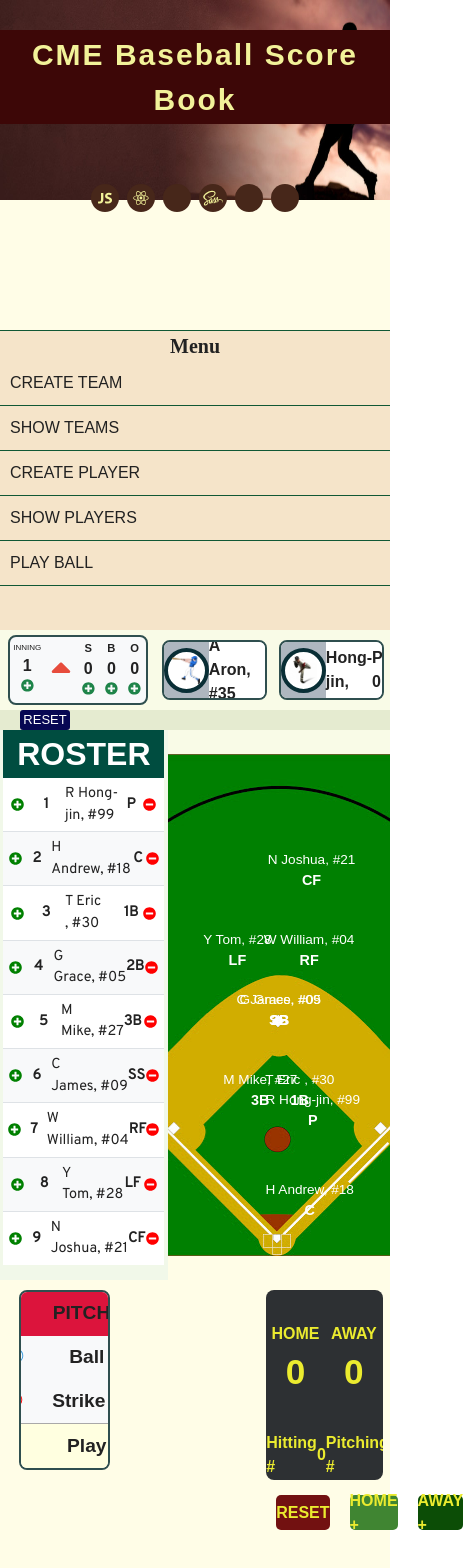
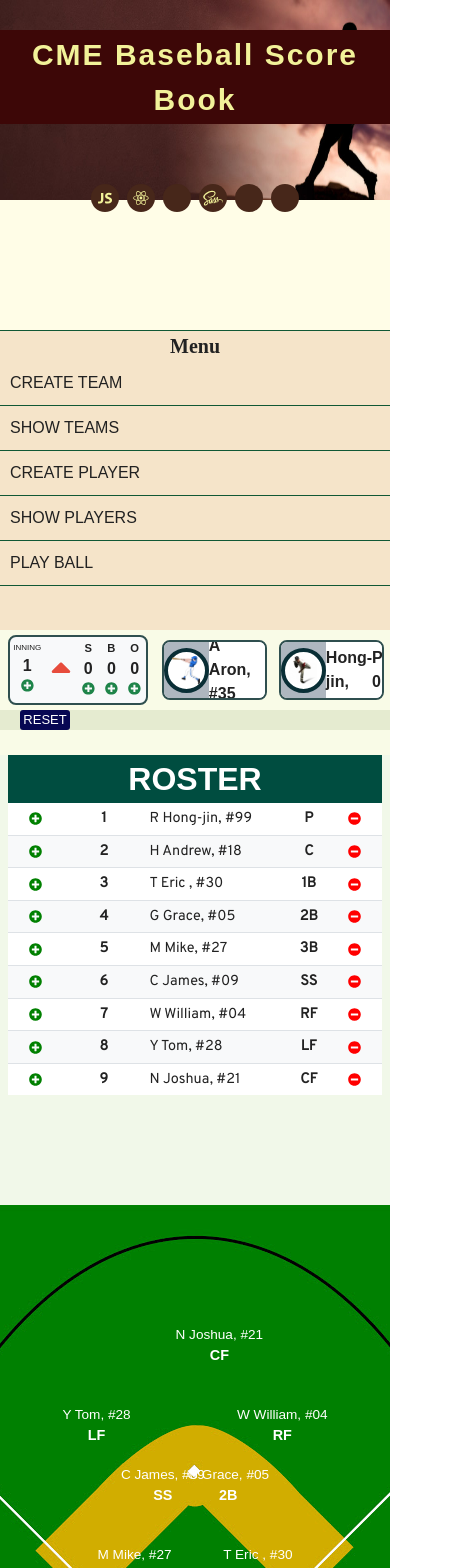
Before and after one commit to hiba02/cme-baseball-frontend, a React (Create React App) app: page /playball in a window 390 px wide. Shown: the top 1568 px of the page, 463 px wide, since content can reach past the window. Built offline with nearby package versions, Linux system fonts and the light colour scheme; a web font is replaced by a local one.

Commit message:
Fixed bug and build responsive app

```diff
--- a/src/App.js
+++ b/src/App.js
@@ -274,6 +274,7 @@ function App() {
             <Route path="/playball">
               <Playball
                 user={userInfo}
+                teamId={teamId}
                 players={playersInfo}
                 pitcher={pitcher}
                 hitter={hitter}
@@ -281,6 +282,7 @@ function App() {
                 toggleCheckFromHitterId={toggleCheckFromHitterId}
                 removePlayerById={removePlayerById}
                 getPitcherFromPlayerInfo={getPitcherFromPlayerInfo}
+                removePlayerByUniformNum={removePlayerByUniformNum}
               />
             </Route>
           </Switch>
--- a/src/App.scss
+++ b/src/App.scss
@@ -183,6 +183,6 @@ footer {
   section {
     float: none;
     width: 100%;
-    height: 800px;
+    height: 900px;
   }
 }
--- a/src/components/Playball.js
+++ b/src/components/Playball.js
@@ -12,6 +12,7 @@ import PlayballBottomScoreButton from "./PlayballBottomScoreButton";
 import "./Playball.scss";
 
 const Playball = ({
+  teamId,
   user,
   players,
   pitcher,
@@ -20,6 +21,7 @@ const Playball = ({
   getPitcherFromPlayerInfo,
   toggleCheckFromHitterId,
   removePlayerById,
+  removePlayerByUniformNum,
 }) => {
   const [inning, setInning] = useState(1);
   const [topBottom, setTopBottom] = useState(true);
@@ -35,6 +37,8 @@ const Playball = ({
   const [pitchNum, setPitchNum] = useState(0);
   const [hittingNum, setHittinghNum] = useState(0);
   //count [countPitch, setCountPitch] = useState(0);
+
+  const newPlayers = players.filter((t) => teamId === t.team_id);
 
   const countInning = () => {
     // event.preventDefault();
@@ -426,7 +430,7 @@ const Playball = ({
 
   return (
     <div className="playball_body">
-      <div className="playball_wrap">
+      <div id="playball_wrap">
         <header className="playball_header">
           <article className="playball-top-body">
             <div className="playball-top-ballCount">
@@ -469,7 +473,7 @@ const Playball = ({
             <div className="roster_title">ROSTER</div>
             <div className="roster_content">
               {players &&
-                players.map((player) => (
+                newPlayers.map((player) => (
                   <Roster
                     user={user}
                     player={player}
@@ -478,6 +482,7 @@ const Playball = ({
                     getHitterFromPlayerInfo={getHitterFromPlayerInfo}
                     toggleCheckFromHitterId={toggleCheckFromHitterId}
                     removePlayerById={removePlayerById}
+                    removePlayerByUniformNum={removePlayerByUniformNum}
                   />
                 ))}
             </div>
@@ -486,7 +491,7 @@ const Playball = ({
         <section className="playball_section">
           <div className="palyball_wrap">
             {players &&
-              players.map((player) => (
+              newPlayers.map((player) => (
                 <div className={"_" + player.position}>
                   <FieldPosition
                     user={user}
--- a/src/components/Playball.scss
+++ b/src/components/Playball.scss
@@ -3,7 +3,7 @@
   padding: 0;
 }
 
-.playball_wrap {
+#playball_wrap {
   width: 100%;
   margin: 0 auto;
   // background: chartreuse;
@@ -64,13 +64,11 @@
   width: 43%;
   height: 550px;
   background: #f1f8e9;
-}
-
   .roster_template {
     width: 96%;
     margin-left: auto;
     margin-right: auto;
-  // margin-top: 25px;
+    margin-top: 25px;
     border-radius: 4px;
     .roster_title {
       background: #004d40;
@@ -84,6 +82,7 @@
     }
     .roster_content {
       background: white;
+    }
   }
 }
 
@@ -104,7 +103,7 @@
   background: url(../img/baseball_park3.jpg) no-repeat center;
   // background-position: 50% 50%;
   position: relative; // for position distribution in FieldPosition.scss
-  .playball_wrap {
+  #playball_wrap {
     display: inline-block;
   }
 }
@@ -145,34 +144,53 @@
 
 /////////////////////////////
 @media (max-width: 1220px) {
-  #wrap {
+  #playball_wrap {
     width: 100%;
   }
 }
 
-/* screen 0 ~ 768px */
-@media (max-width: 768px) {
-  #wrap {
+/* screen 0 ~ 550px */
+@media (max-width: 550px) {
+  #playball_wrap {
     width: 100%;
+    .playball_header {
+      height: 100px;
+    }
+    .playball_aside {
+      float: none;
+      width: 100%;
+      height: 450px;
+    }
+    .playball_section {
+      float: none;
+      width: 100%;
+      height: 500px;
+    }
+    .playball_footer {
+      // height: 500px;
+      display: inline-block;
+      float: none;
+
+      .playball-bottom-pitchAction {
+        width: 50%;
+      }
+      .playball-bottom-ballInPlay {
+        width: 50%;
+        .PlayballBottomPlay-container .PlayballBottomPlay-title {
+          font-size: 1rem;
         }
       }
-
-/* screen 0 ~ 480px */
-@media (max-width: 480px) {
-  #wrap {
-    width: 100%;
-  }
-  header {
-    height: 300px;
-  }
-  aside {
+      .playball-bottom-scoreboard {
         float: none;
         width: 100%;
-    height: 300px;
+        height: 200px;
       }
-  section {
+      .playball-bottom-bar {
         float: none;
         width: 100%;
-    height: 300px;
+        height: 200px;
+        overflow: hidden;
       }
     }
+  }
+}
```
Also changed, not shown: src/components/ShowPlayers copy.js (deleted, +0 -38 lines), src/components/ShowPlayers copy.scss (deleted, +0 -20 lines). Lines whose indentation alone changed are shown as unchanged.
